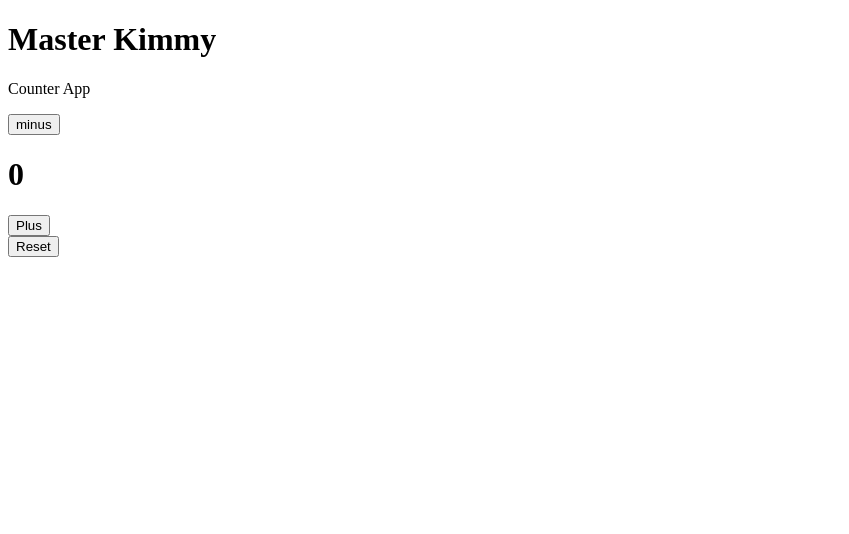
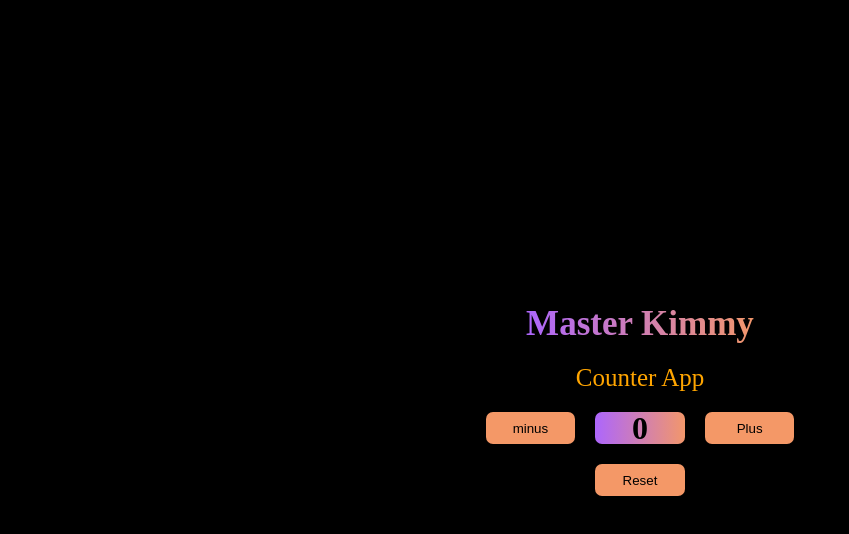
Before and after one commit to Masterkimmy/counter-app, a plain HTML site: page index.html in a window 1280 px wide. Shown: the whole page, without its empty margins (0-849 px from the left). Drawn offline with Linux system fonts and the light colour scheme.

Commit message:
fix error

```diff
--- a/index.html
+++ b/index.html
@@ -4,7 +4,7 @@
     <meta charset="UTF-8">
     <meta name="viewport" content="width=device-width, initial-scale=1.0">
     <title>master counter</title>
-    <link rel="stylesheet" href="cun.css">
+    <link rel="stylesheet" href="index.css">
 </head>
 <body>
    <main class="all div">
```
